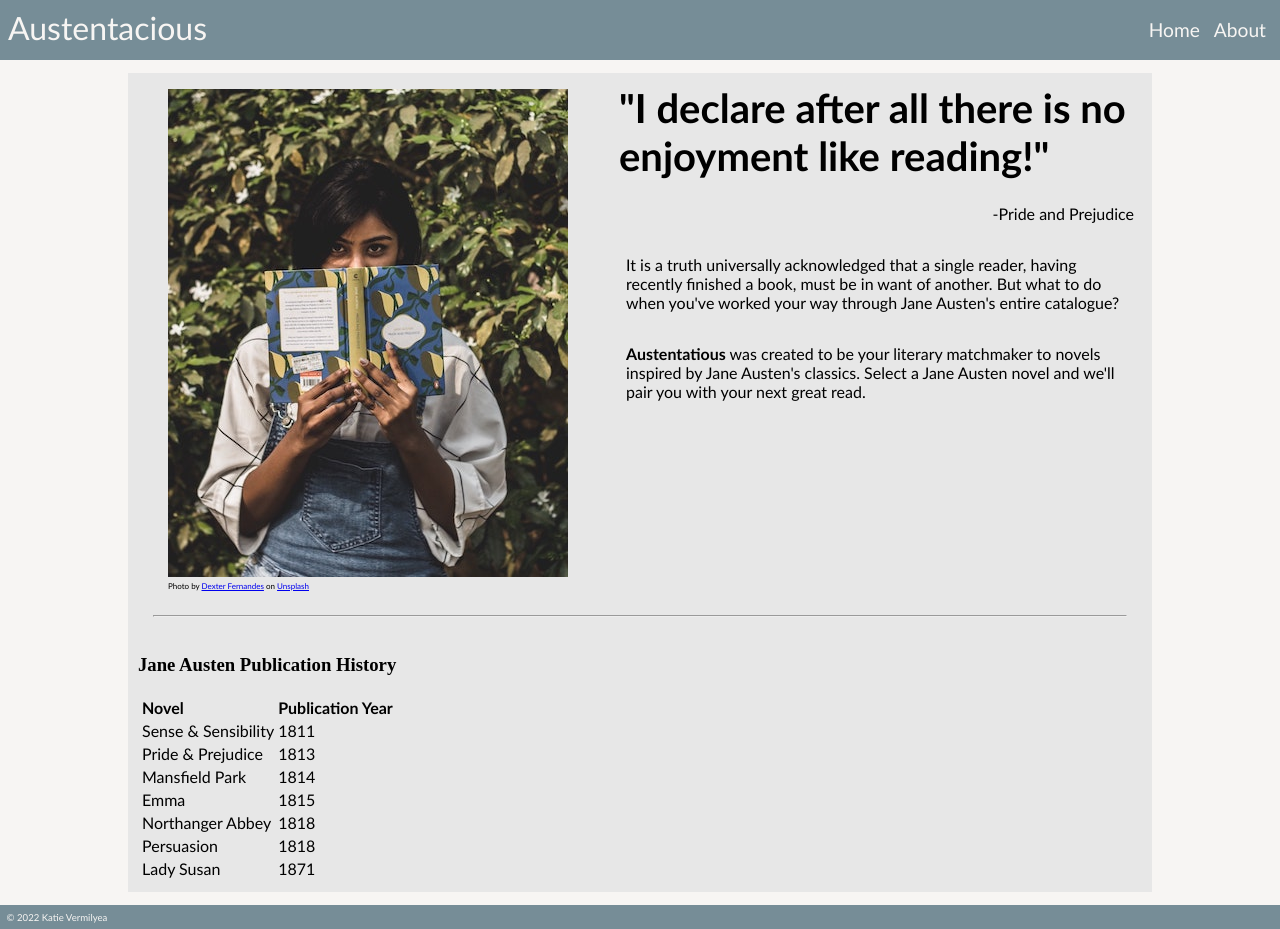
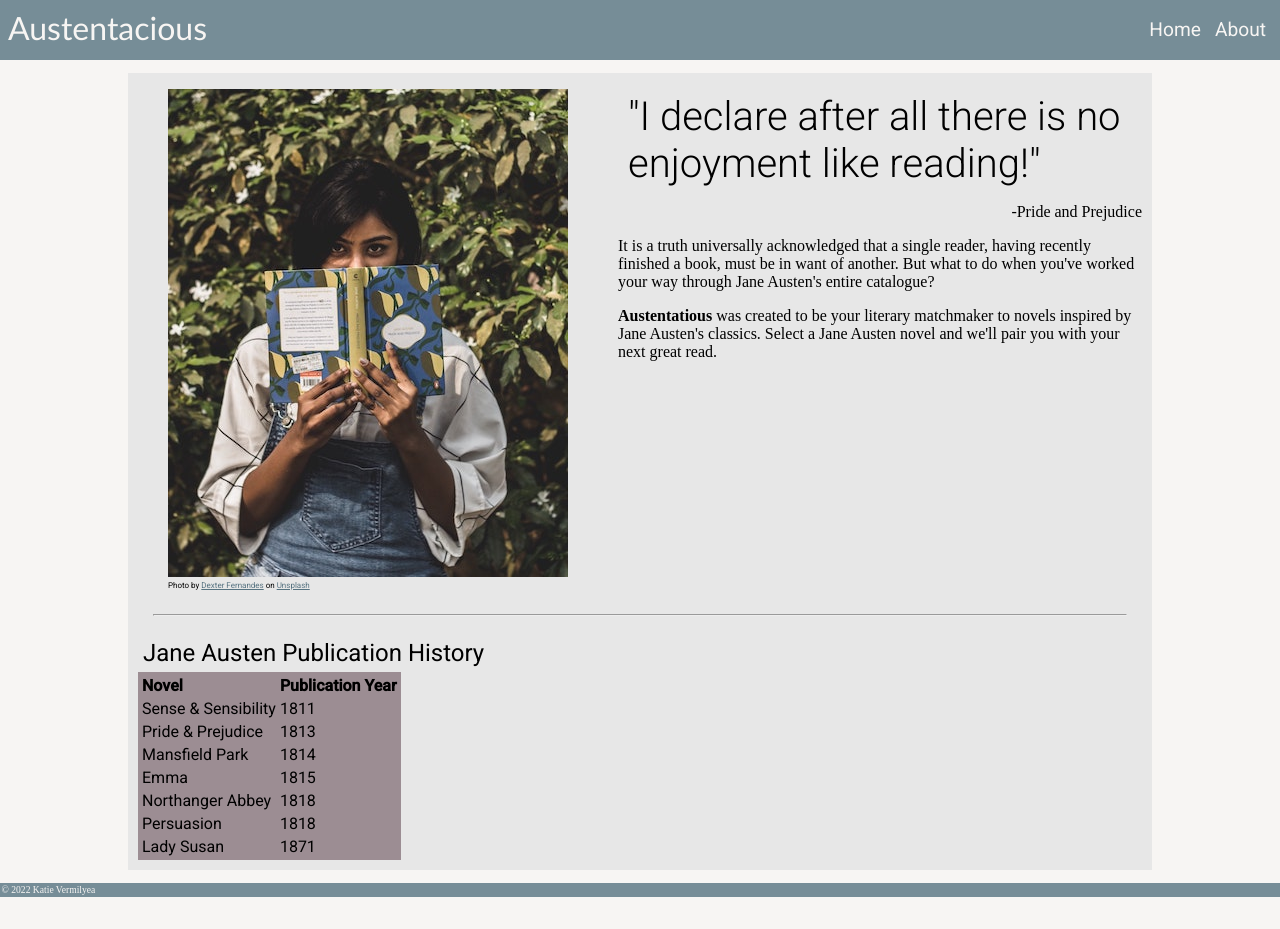
Before and after one commit to kvermily/kvermily.github.io, a plain HTML site: page Austentacious Project/about.html in a window 1280 px wide. After the commit the page ends 897 px from the top, so only its background shows below. Drawn offline with Linux system fonts and the light colour scheme.

Commit message:
3-Nov Updates

```diff
--- a/Austentacious Project/about.html
+++ b/Austentacious Project/about.html
@@ -8,6 +8,7 @@
         <link rel="preconnect" href="https://fonts.googleapis.com">
         <link rel="preconnect" href="https://fonts.gstatic.com" crossorigin>
         <link href="https://fonts.googleapis.com/css2?family=Spectral:ital,wght@0,300;1,200&display=swap" rel="stylesheet">
+        <link href="https://fonts.googleapis.com/css2?family=Roboto:wght@300;400;500&display=swap" rel="stylesheet">
         <meta name="test" content="testing">
         <style>
              html {
@@ -35,15 +36,15 @@
         </header>
   <!--CONTENT START-->
   <section class="block-container" style="background-color: rgba(230,230,230,.9)">
-        <div class="image-and-content">
+        <div class="image-container">
             <figure>
                 <img src="./images/about.jpg" alt="woman reading book">
                 <figcaption>Photo by <a href="https://unsplash.com/photos/MqKDzLsPVQM">Dexter Fernandes</a> on <a href="https://unsplash.com/">Unsplash</a></figcaption>
             </figure>
+            <div class="text-container">
             <!--RIGHT COLUMN-->
-                <div class="text-container">
                         <p id="quote">"I declare after all there is no enjoyment like reading!"</p>
-                        <p style="text-align: right;">-Pride and Prejudice</p>
+                        <p style="text-align:right; font-weight: 200;"">-Pride and Prejudice</p>
                         <p>It is a truth universally acknowledged that a single reader, having recently finished a book, must be in want of another. But what to do when you've worked your way through Jane Austen's entire catalogue? </p>
                         <p><strong>Austentatious</strong> was created to be your literary matchmaker to novels inspired by Jane Austen's classics. Select a Jane Austen novel and we'll pair you with your next great read.</p>
                 </div>
--- a/Austentacious Project/navigation.js
+++ b/Austentacious Project/navigation.js
@@ -1,2 +1,4 @@
 <script>
+
+
 </script>
--- a/Austentacious Project/style.css
+++ b/Austentacious Project/style.css
@@ -31,6 +31,15 @@ nav ul{
   vertical-align: bottom;
 }
 
+nav li {
+    display:inline-block;
+    font-family: "Roboto",'Trebuchet MS', 'Lucida Sans Unicode', 'Lucida Grande', 'Lucida Sans', Arial, sans-serif;
+    font-size: 1.2em;
+    color: #f7f5f3;
+    text-decoration: none;
+    padding: 5px;
+  }
+
 nav a{
   color: #f7f5f3;
   text-decoration: none;
@@ -52,41 +61,47 @@ nav a{
 
 h2{
   font-size:3em;
-  font-weight: 600;
-  font-family: 'Trebuchet MS', 'Lucida Sans Unicode', 'Lucida Grande', 'Lucida Sans', Arial, sans-serif;
+  font-weight: 500;
+  font-family: "Roboto",'Trebuchet MS', 'Lucida Sans Unicode', 'Lucida Grande', 'Lucida Sans', Arial, sans-serif;
   margin:5px;
-;
 }
+
+h3{
+  font-size:1.5em;
+  font-weight: 400;
+  font-family: "Roboto",'Trebuchet MS', 'Lucida Sans Unicode', 'Lucida Grande', 'Lucida Sans', Arial, sans-serif;
+  margin:5px;
+}
+
 #booktitle{
   text-decoration: none;
-  font-family: "Spectral",'Trebuchet MS', 'Lucida Sans Unicode', 'Lucida Grande', 'Lucida Sans', Arial, sans-serif;
+  font-weight: 200;
+  font-family: "Roboto",'Trebuchet MS', 'Lucida Sans Unicode', 'Lucida Grande', 'Lucida Sans', Arial, sans-serif;
   font-size: 2em;
 }
 
 /* BLOCK QUOTE */
 #quote {
   font-size: 2.5em;
-  font-weight: bold;
-  font-family: 'Trebuchet MS', 'Lucida Sans Unicode', 'Lucida Grande', 'Lucida Sans', Arial, sans-serif;
-  margin:1px;
+  font-weight:300;
+  font-family: "Roboto",'Trebuchet MS', 'Lucida Sans Unicode', 'Lucida Grande', 'Lucida Sans', Arial, sans-serif;
+  margin:10px;
   padding:0;
 }
 
+#quote
+
 p {
-  font-family: 'Trebuchet MS', 'Lucida Sans Unicode', 'Lucida Grande', 'Lucida Sans', Arial, sans-serif;
+  font-family: "Roboto",'Trebuchet MS', 'Lucida Sans Unicode', 'Lucida Grande', 'Lucida Sans', Arial, sans-serif;
   font-size: 1em;
   padding:.5em;
 }
-  /* list item */
-li {
-  display:inline-block;
-  font-family: 'Trebuchet MS', 'Lucida Sans Unicode', 'Lucida Grande', 'Lucida Sans', Arial, sans-serif;
-  font-size: 1.2em;
-  color: #f7f5f3;
-  text-decoration: none;
-  padding: 5px;
+
+ol {
+  font-family: "Roboto",'Trebuchet MS', 'Lucida Sans Unicode', 'Lucida Grande', 'Lucida Sans', Arial, sans-serif;
+  font-size: 1em;
+  padding:.5em;
 }
-
 
 /* FOOTER */
 footer{
@@ -113,6 +128,13 @@ footer a,footer li{
   text-decoration: none;
 }
 
+footer a:hover{
+  background-color: #f7f5f3;
+  color: rgb(87,115, 129);
+  border-radius: 2px;
+  padding:2px;
+ }
+
 /* Flex Container */
 .container {
   display:flex;
@@ -130,7 +152,7 @@ footer a,footer li{
 
 
 /*Flex Container Image and Comment*/
-.image-and-content{
+.image-container{
 display: flex;
 flex-direction: row;
 flex-wrap:nowrap;
@@ -145,10 +167,19 @@ figure {
   margin-inline-end: 40px;
 }
 
+img {
+  max-width: 100%;
+  height:auto;
+}
+
 figcaption {
-  font-family: 'Trebuchet MS', 'Lucida Sans Unicode', 'Lucida Grande', 'Lucida Sans', Arial, sans-serif;
+  font-family: "Roboto",'Trebuchet MS', 'Lucida Sans Unicode', 'Lucida Grande', 'Lucida Sans', Arial, sans-serif;
   font-size: .5em;
   text-decoration: none;
+}
+
+figcaption a{
+  color: rgb(87,115, 129);
 }
 
 /* FORM */
@@ -157,10 +188,12 @@ form {
   padding: 20px;
   margin: 0 auto;
 }
+
 #accent{
-  font-family: 'Trebuchet MS', 'Lucida Sans Unicode', 'Lucida Grande', 'Lucida Sans', Arial, sans-serif;
-  background-color: #533440;
+  font-family: "Roboto",'Trebuchet MS', 'Lucida Sans Unicode', 'Lucida Grande', 'Lucida Sans', Arial, sans-serif;
+  background-color: rgba(83, 52, 64, .9);
   color: #f7f5f3;
+  font-size: 1.2em;
   border: none;
   padding: 3px;
   margin:1px;
@@ -172,20 +205,21 @@ form {
 
 /*TABLE */
 table {
-  font-family: 'Trebuchet MS', 'Lucida Sans Unicode', 'Lucida Grande', 'Lucida Sans', Arial, sans-serif;
-  justify-content: space-between;
+  font-family: "Roboto",'Trebuchet MS', 'Lucida Sans Unicode', 'Lucida Grande', 'Lucida Sans', Arial, sans-serif;
+  table-layout: fixed;
   padding:1px;
+  background-color:rgba(83, 52, 64, .5)
 }
 
 tr, td{
-  text-align:left;
-  border-collapse: collapse;
+  text-align: left;
+  border:1px;
 }
 
 
 /*Line Break */
 hr{
-  color: #533440;
+  border-top: 1px, solid, #533440;
   width: 95%;
 }
 
@@ -194,6 +228,7 @@ hr{
   .text-container {
     display:block;
     padding:10px;
+    flex:1;
   }
 
   .text-container-grey{
@@ -222,6 +257,6 @@ hr{
 .book-rec{
 display: flex;
 flex-direction:row-reverse;
-flex-wrap:no-wrap;
+flex-wrap:wrap;
 justify-content: start space-around;
 }
```
Also changed, not shown: Austentacious Project/index.html (+12 -4 lines), Austentacious Project/p_and_p_1.html (+1 -1 lines).
